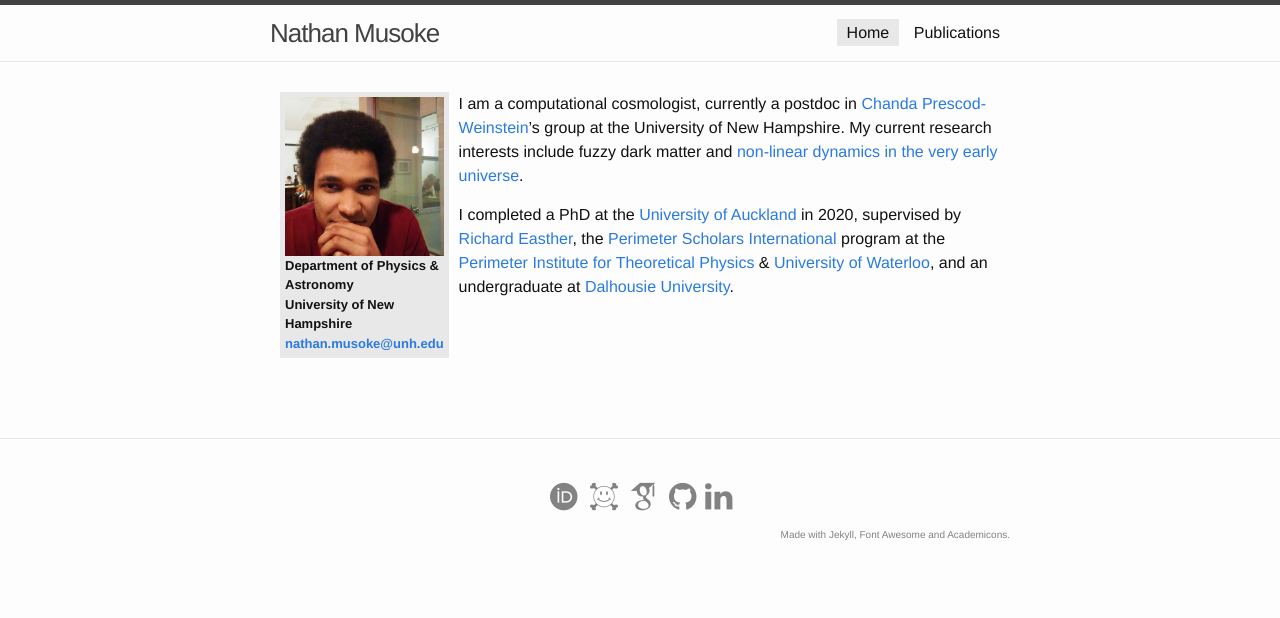
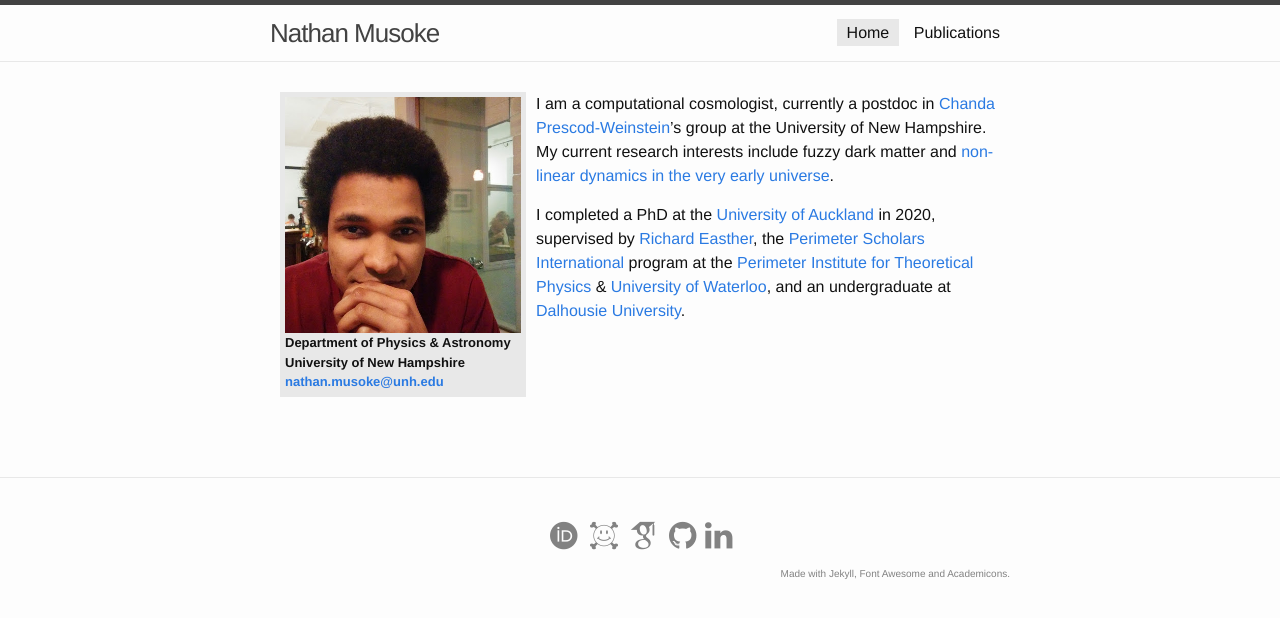
Before and after one commit to musoke/nathan.musoke.ca, a Jekyll site: the page built from _pages/01_index.md, in a window 1280 px wide. Shown: the top 618 px of the page. Built offline with Jekyll 4.4.1, drawn with Linux system fonts in a browser that asks for light colours; nearby versions of some CDN libraries; some web fonts are replaced.

Commit message:
fix: Image width on homepage
The image on the homepage should be wide enough to get address on one
line.
It should also shrink when the screen is too narrow.

```diff
--- a/_sass/_layout.scss
+++ b/_sass/_layout.scss
@@ -325,9 +325,13 @@
     vertical-align: top;
 
     background-color: $grey-color-light;
-    width: 200px;
+    width: 900px;
     padding: 5px;
     margin: 0px 10px 20px;
+
+    @include media-query($on-palm) {
+        max-width: 200px;
+    }
 }
 
 .home-picture {
```
